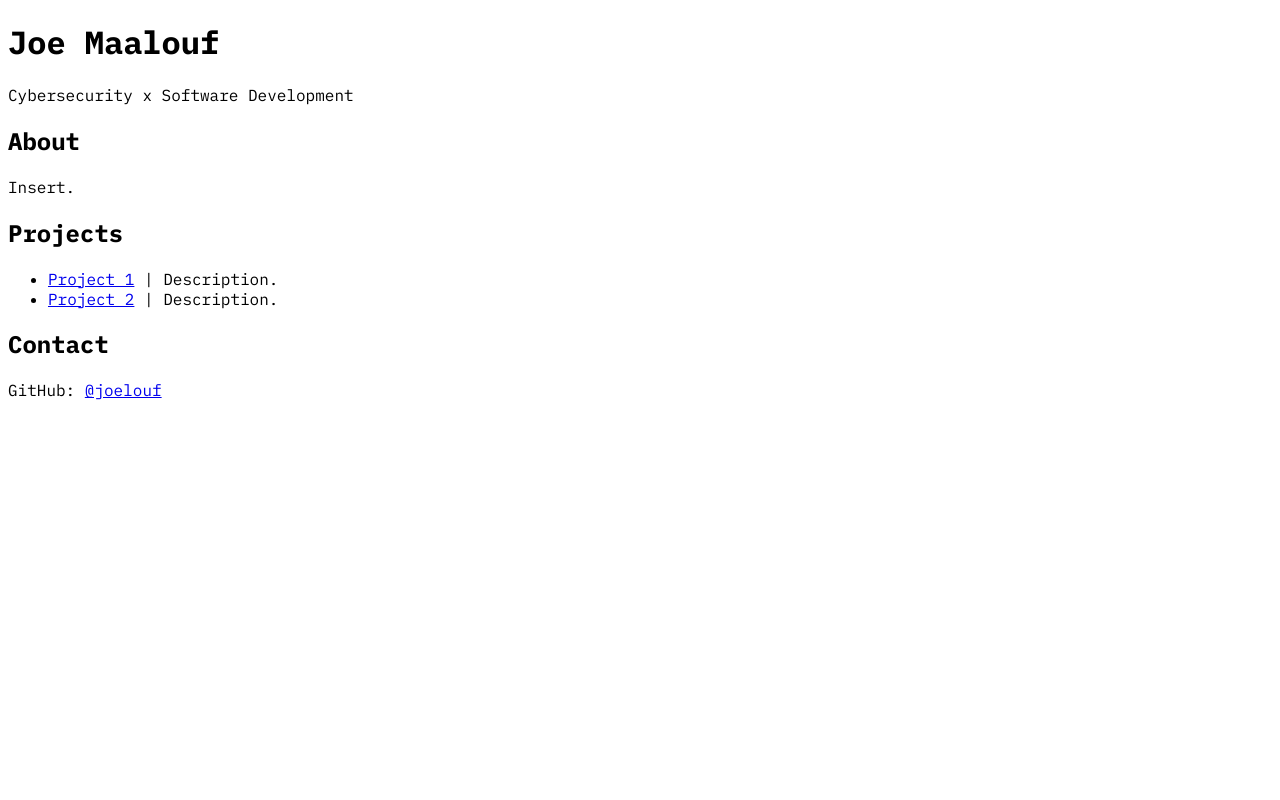
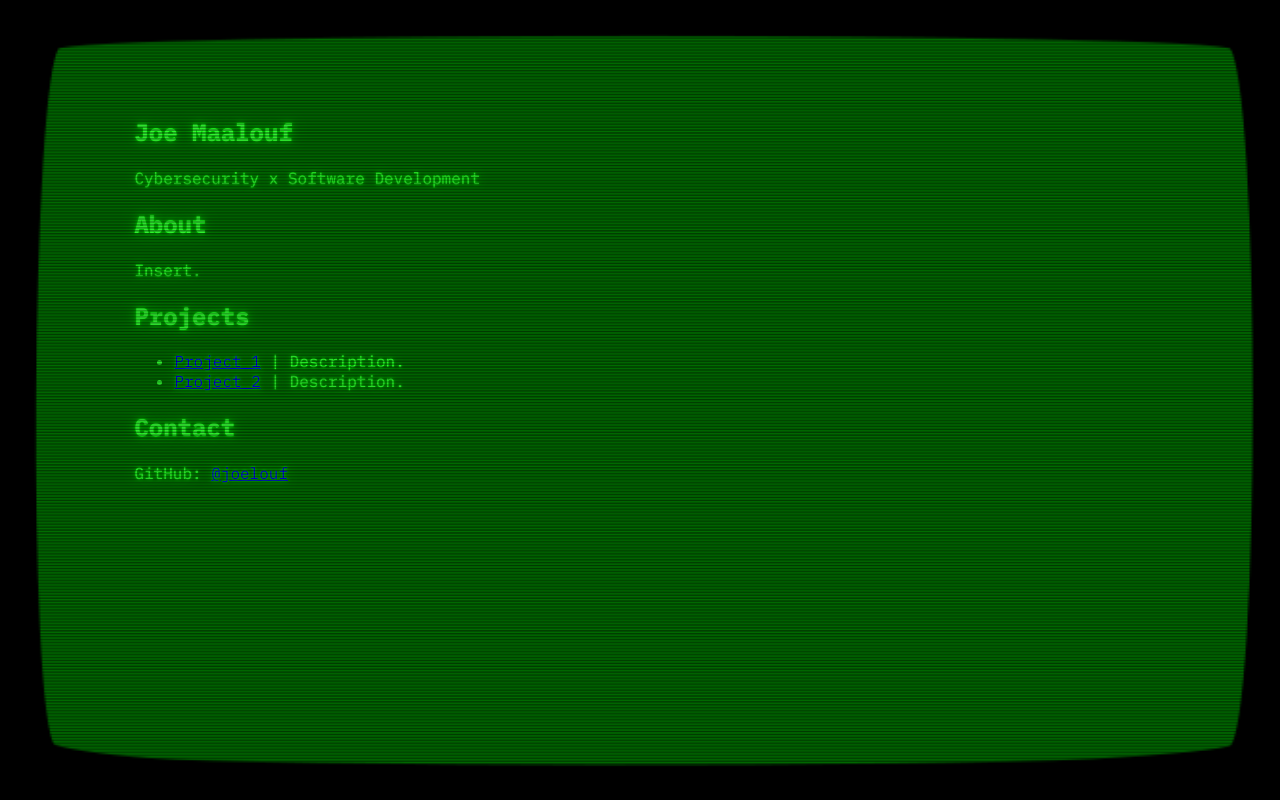
Before and after one commit to joelouf/joelouf.github.io, a plain HTML site: page index.html in a window 1280 px wide. Drawn offline with Linux system fonts and the light colour scheme.

Commit message:
Add terminal theme

```diff
--- a/index.html
+++ b/index.html
@@ -3,6 +3,11 @@
     <head>
         <meta charset="UTF-8" />
         <meta name="viewport" content="width=device-width, initial-scale=1.0" />
+        <meta
+            name="description"
+            content="Joe Maalouf | Cybersecurity and Software Development Portfolio"
+        />
+        <meta name="author" content="Joe Maalouf" />
         <title>Joe Maalouf | Portfolio</title>
         <link rel="preconnect" href="https://fonts.googleapis.com" />
         <link rel="preconnect" href="https://fonts.gstatic.com" crossorigin />
@@ -13,25 +18,41 @@
         <link rel="stylesheet" href="style.css" />
     </head>
     <body>
+        <main class="screen-container" role="presentation" aria-hidden="true">
+            <img src="bezel-frame.png" class="bezel-frame" />
+            <img src="scanlines.png" class="scanlines" />
+
+            <section class="screen-container-content">
                 <h1>Joe Maalouf</h1>
                 <p>Cybersecurity x Software Development</p>
 
+                <article>
                     <h2>About</h2>
                     <p>Insert.</p>
+                </article>
 
+                <article>
                     <h2>Projects</h2>
                     <ul>
                         <li>
-                <a href="https://github.com/joelouf/">Project 1</a> |
-                Description.
+                            <a href="https://github.com/joelouf/">Project 1</a>
+                            | Description.
                         </li>
                         <li>
-                <a href="https://github.com/joelouf/">Project 2</a> |
-                Description.
+                            <a href="https://github.com/joelouf/">Project 2</a>
+                            | Description.
                         </li>
                     </ul>
+                </article>
 
+                <article>
                     <h2>Contact</h2>
-        <p>GitHub: <a href="https://github.com/joelouf/">@joelouf</a></p>
+                    <p>
+                        GitHub:
+                        <a href="https://github.com/joelouf/">@joelouf</a>
+                    </p>
+                </article>
+            </section>
+        </main>
     </body>
 </html>
--- a/style.css
+++ b/style.css
@@ -84,4 +84,42 @@
 
 body {
     font-family: 'IBM Plex Mono', monospace;
+    margin: 0;
+    min-height: 100vh;
 }
+
+.screen-container {
+    position: relative;
+    width: 100vw;
+    height: 100vh;
+    background-color: rgb(0, 112, 0);
+    margin: 0 auto;
+}
+
+.bezel-frame,
+.scanlines {
+    position: absolute;
+    width: 100vw;
+    height: 100vh;
+    top: 0;
+    left: 0;
+    pointer-events: none;
+    z-index: 10;
+}
+
+.scanlines {
+    opacity: 50%;
+}
+
+.screen-container-content {
+    position: absolute;
+    top: 8vh;
+    left: 8vw;
+    right: 8vw;
+    bottom: 8vh;
+    padding: 2rem;
+    overflow-y: auto;
+    color: #33ff33;
+    text-shadow: 0 0 1px rgba(0, 255, 0, 1), 0 0 3px rgba(0, 255, 0, 0.8),
+        0 0 10px rgba(0, 255, 0, 0.6), 0 0 20px rgba(0, 255, 0, 0.4);
+}
```
Also changed, not shown: bezel-frame.png (added), scanlines.png (added). Lines whose indentation alone changed are shown as unchanged.
